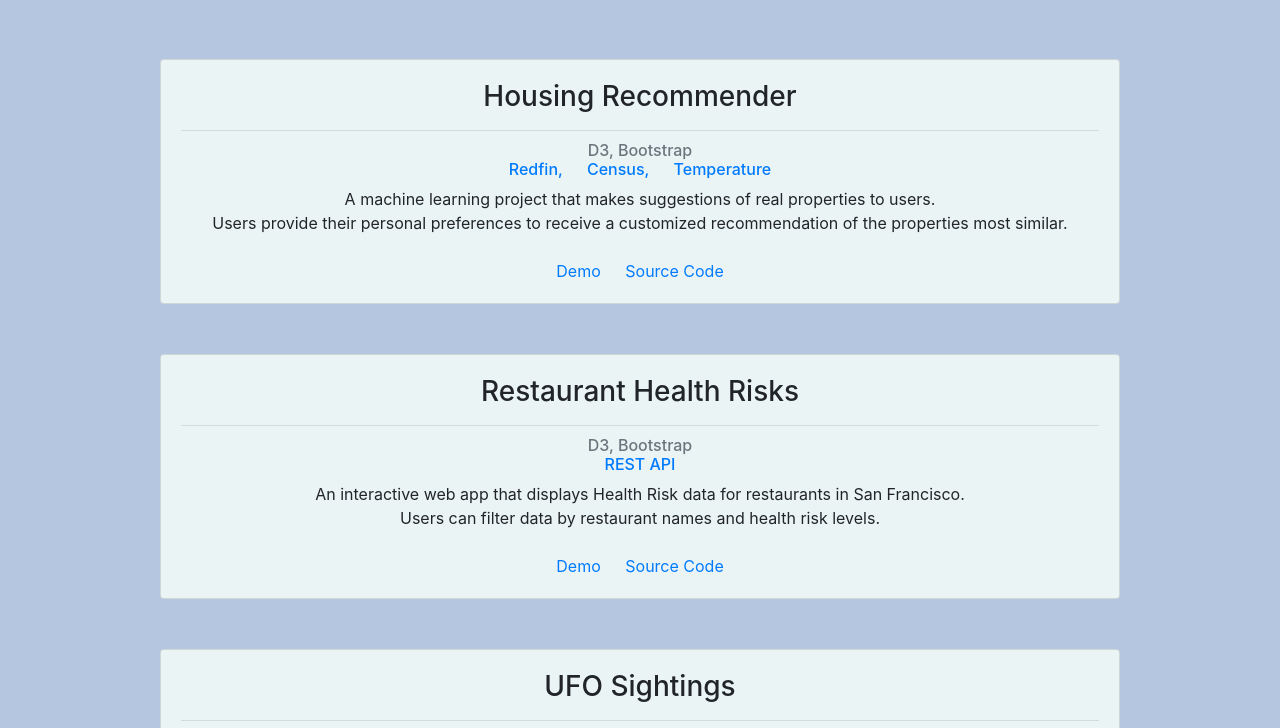
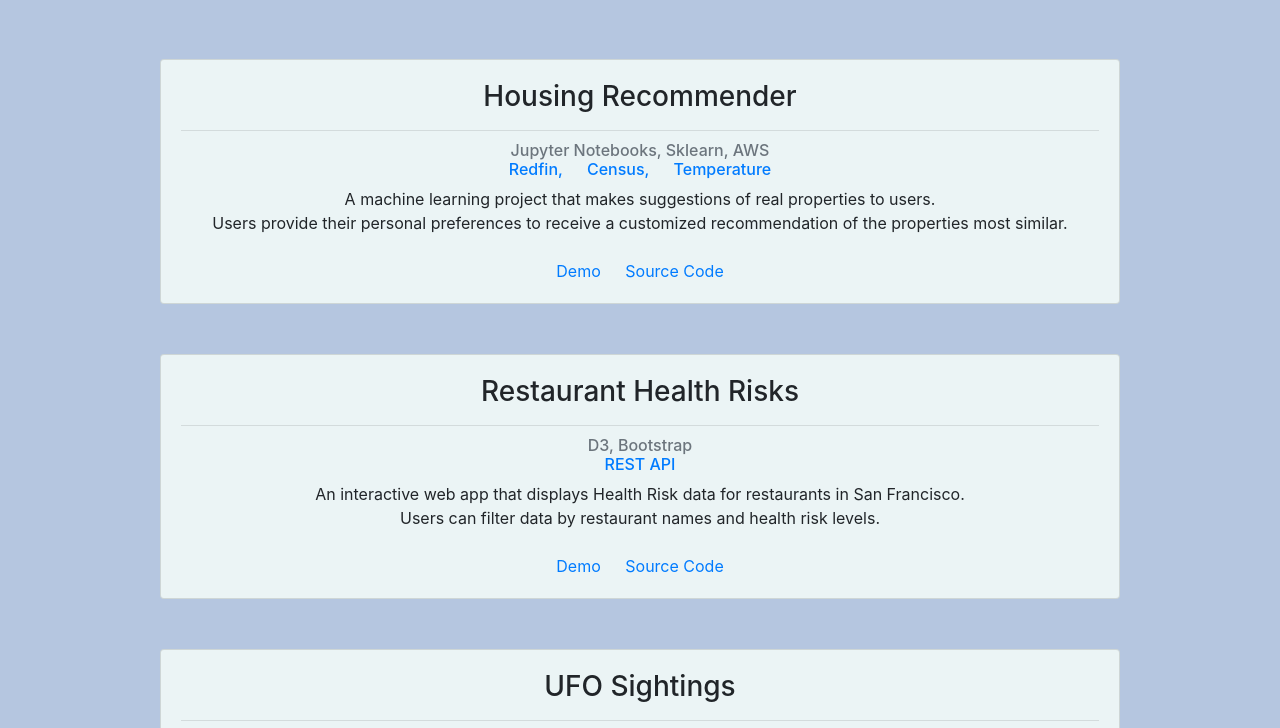
Before and after one commit to jennylynnramz/jennylynnramz.github.io, a plain HTML site: page index.html in a window 1280 px wide. Shown: the part 63-791 px from the top of the page. Drawn offline with nearby package versions, Linux system fonts and the light colour scheme.

Commit message:
correcting technologies used on housing-recommender

```diff
--- a/index.html
+++ b/index.html
@@ -45,7 +45,7 @@
               <div class="card-body">
                 <h3 class="card-title">Housing Recommender</h5>
                 <hr>
-                <h6 class="card-subtitle mb-2 text-muted">D3, Bootstrap<br>
+                <h6 class="card-subtitle mb-2 text-muted">Jupyter Notebooks, Sklearn, AWS<br>
                 <a href="https://github.com/jennylynnramz/housing-recommender/blob/master/combination_data/housing_complete_data.csv" target=”_blank” class="card-link">Redfin, </a><a href="https://www.census.gov/" target=”_blank” class="card-link">Census, </a><a href="https://www.ncdc.noaa.gov/" target=”_blank” class="card-link">Temperature</a></h6>
                 <p class="card-text">A machine learning project that makes suggestions of real properties to users.<br>
                   Users provide their personal preferences to receive a customized recommendation of the properties most similar. <br><br>
```
